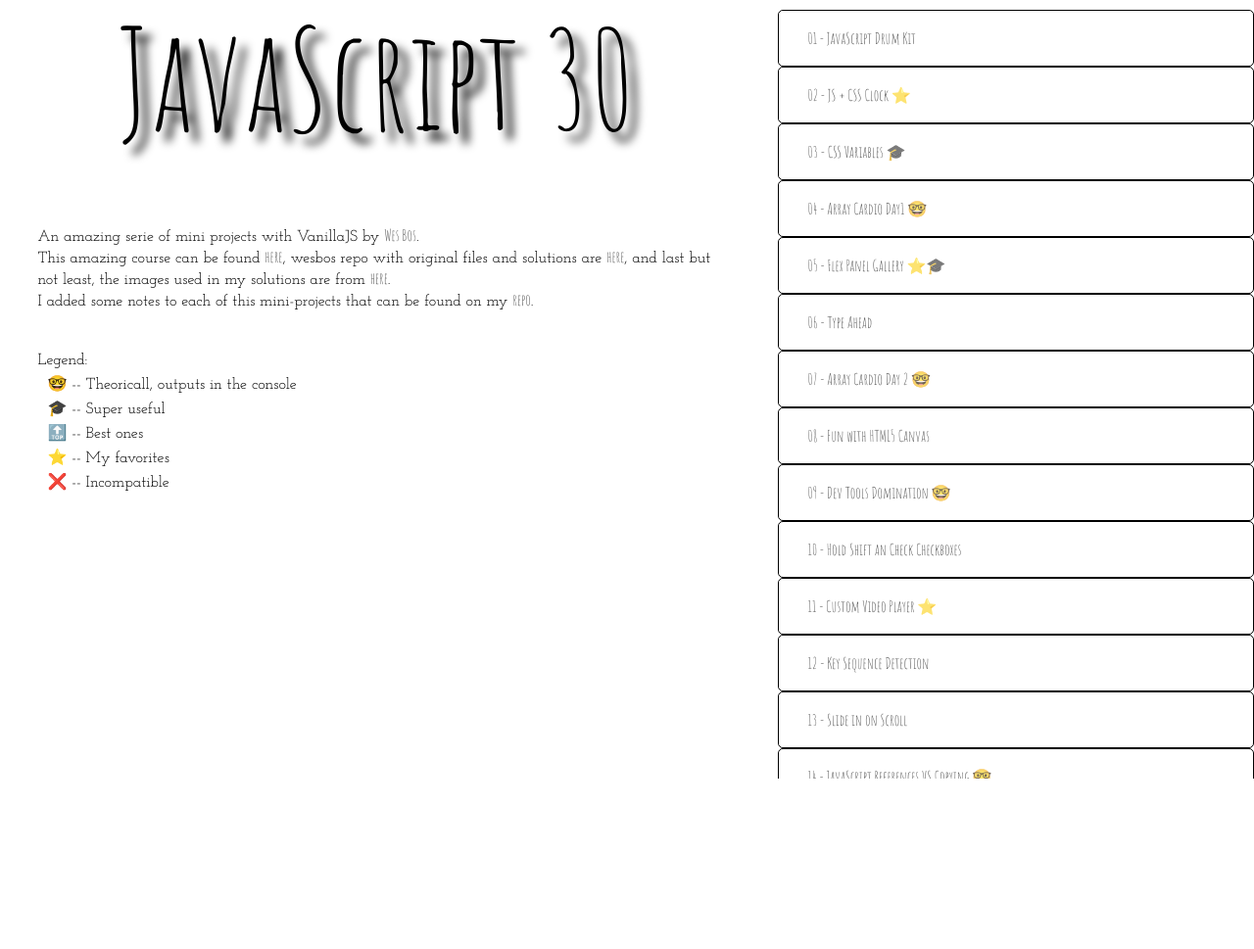
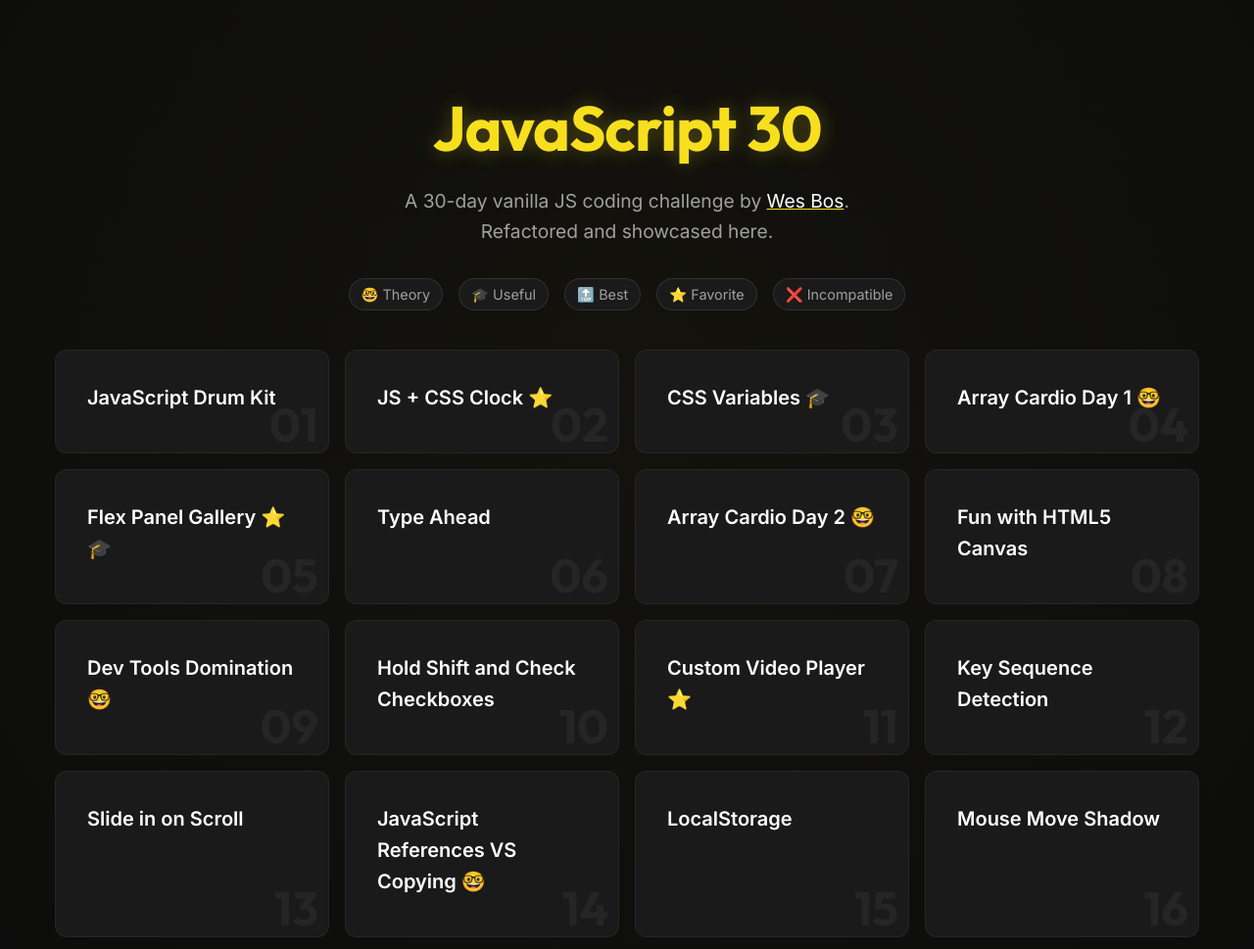
Before and after one commit to yhabib/JavaScript30, a plain HTML site: page index.html in a window 1280 px wide. Shown: the top 969 px of the page at 98% size. Before the commit the page ends 800 px from the top, so only its background shows below. Drawn offline with Linux system fonts and the light colour scheme.

Commit message:
refactor landing page

```diff
--- a/index.html
+++ b/index.html
@@ -1,96 +1,163 @@
 <!DOCTYPE html>
-<!--[if lt IE 7]>      <html class="no-js lt-ie9 lt-ie8 lt-ie7"> <![endif]-->
-<!--[if IE 7]>         <html class="no-js lt-ie9 lt-ie8"> <![endif]-->
-<!--[if IE 8]>         <html class="no-js lt-ie9"> <![endif]-->
-<!--[if gt IE 8]><!-->
-<html class="no-js">
-<!--<![endif]-->
-
+<html lang="en">
 <head>
-	<meta charset="utf-8">
-	<meta http-equiv="X-UA-Compatible" content="IE=edge">
-	<title>My JavaScript30</title>
-	<meta name="description" content="">
-	<meta name="viewport" content="width=device-width, initial-scale=1">
+    <meta charset="UTF-8">
+    <meta name="viewport" content="width=device-width, initial-scale=1.0">
+    <title>JavaScript30 Showcase</title>
+    <link rel="stylesheet" href="styles.css">
+    <link rel="preconnect" href="https://fonts.googleapis.com">
+    <link rel="preconnect" href="https://fonts.gstatic.com" crossorigin>
+    <link href="https://fonts.googleapis.com/css2?family=Inter:wght@400;600;700&family=Outfit:wght@700&display=swap" rel="stylesheet">
     <link rel="shortcut icon" type="image/png" href="./resources/favicon.ico">
-	<link rel="stylesheet" href="styles.css">
-	<link href="https://fonts.googleapis.com/css?family=Amatic+SC|Josefin+Slab" rel="stylesheet">
 </head>
-
 <body>
-	<!--[if lt IE 7]>
-			<p class="browsehappy">You are using an <strong>outdated</strong> browser. Please <a href="#">upgrade your browser</a> to improve your experience.</p>
-		<![endif]-->
-
-	<div class="left">
-		<div class="description">
-			<h1>JavaScript 30</h1>
-			<p>
-				An amazing serie of mini projects with VanillaJS by <a href="https://github.com/wesbos" target="blank">Wes Bos</a>. <br>
-				This amazing course can be found <a href="https://javascript30.com/" target="blank">here</a>, wesbos repo with original files and solutions are <a href="https://github.com/wesbos/JavaScript30" target="blank">here</a>,
-				and last but not least, the images used in my solutions are from <a href="http://deathtothestockphoto.com/" target="blank">here</a>. <br>
-				I added some notes to each of this mini-projects that can be found on my <a href="https://github.com/yhabib/JavaScript30" target="blank">repo</a>.
+    <div class="background-glob"></div>
+    <header class="header">
+        <div class="container">
+            <h1 class="title">JavaScript 30</h1>
+            <p class="subtitle">
+                A 30-day vanilla JS coding challenge by <a href="https://github.com/wesbos" target="_blank" rel="noopener noreferrer">Wes Bos</a>.
+                <br>Refactored and showcased here.
             </p>
-			<ul>Legend:
-				<li>🤓 -- Theoricall, outputs in the console</li>
-				<li>🎓 -- Super useful</li>
-				<li>🔝 -- Best ones</li>
-				<li>⭐  -- My favorites</li>
-				<li>❌ -- Incompatible</li>
-			</ul>
-			<!--<img src="resources/JS30.png" alt="Course image">-->
+            <div class="legend">
+                <span>🤓 Theory</span>
+                <span>🎓 Useful</span>
+                <span>🔝 Best</span>
+                <span>⭐ Favorite</span>
+                <span>❌ Incompatible</span>
             </div>
         </div>
+    </header>
 
-	<div class="right">
-		<div class="links">
-			<a class="link" target="blank" href="./01 - JavaScript Drum Kit/index.html">JavaScript Drum Kit</a>
-			<a class="link" target="blank" href="./02 - JS + CSS Clock/index.html">JS + CSS Clock ⭐</a>
-			<a class="link" target="blank" href="./03 - CSS Variables/index.html">CSS Variables 🎓</a>
-			<a class="link" target="blank" href="./04 - Array Cardio Day 1/index.html">Array Cardio Day1 🤓</a>
-			<a class="link" target="blank" href="./05 - Flex Panel Gallery/index.html">Flex Panel Gallery ⭐🎓</a>
-			<a class="link" target="blank" href="./06 - Type Ahead/index.html">Type Ahead</a>
-			<a class="link" target="blank" href="./07 - Array Cardio Day 2/index.html">Array Cardio Day 2 🤓</a>
-			<a class="link" target="blank" href="./08 - Fun with HTML5 Canvas/index.html">Fun with HTML5 Canvas</a>
-			<a class="link" target="blank" href="./09 - Dev Tools Domination/index.html">Dev Tools Domination 🤓</a>
-			<a class="link" target="blank" href="./10 - Hold Shift and Check Checkboxes/index.html">Hold Shift an Check Checkboxes</a>
-			<a class="link" target="blank" href="./11 - Custom Video Player/index.html">Custom Video Player ⭐</a>
-			<a class="link" target="blank" href="./12 - Key Sequence Detection/index.html">Key Sequence Detection</a>
-			<a class="link" target="blank" href="./13 - Slide in on Scroll/index.html">Slide in on Scroll</a>
-			<a class="link" target="blank" href="./14 - JavaScript References VS Copying/index.html">JavaScript References VS Copying 🤓</a>
-			<a class="link" target="blank" href="./15 - LocalStorage/index.html">LocalStorage</a>
-			<a class="link" target="blank" href="./16 - Mouse Move Shadow/index.html">Mouse Move Shadow</a>
-			<a class="link" target="blank" href="./17 - Sort Without Articles/index.html">Sort Without Articles 🎓</a>
-			<a class="link" target="blank" href="./18 - Adding Up Times with Reduce/index.html">Adding Up Times with Reduce 🤓</a>
-			<a class="link" target="blank" href="./19 - Webcam Fun/index.html">Webcam Fun 🔝</a>
-			<a class="link" target="blank" href="./20 - Speech Detection/index.html">Speech Detection 🔝</a>
-			<a class="link" target="blank" href="./21 - Geolocation/index.html">Geolocation ❌</a>
-			<a class="link" target="blank" href="./22 - Follow Along Link Highlighter/index.html">Follow Along Link Highlighter 🎓</a>
-			<a class="link" target="blank" href="./23 - Speech Synthesis/index.html">Speech Systenshis 🔝</a>
-			<a class="link" target="blank" href="./24 - Sticky Nav/index.html">Sticky Nav ⭐🎓</a>
-			<a class="link" target="blank" href="./25 - Event Capture, Propagation, Bubbling and Once/index.html">Event Capture, Propagation, Bubbling and Once 🤓</a>
-			<a class="link" target="blank" href="./26 - Stripe Follow Along Nav/index.html">Stripe Follow Along Nav ⭐</a>
-			<a class="link" target="blank" href="./27 - Click and Drag/index.html">Click and Drag 🎓</a>
-			<a class="link" target="blank" href="./28 - Video Speed Controller/index.html">Video Speed Controller</a>
-			<a class="link" target="blank" href="./29 - Countdown Timer/index.html">Countdown Timer ⭐</a>
-			<a class="link" target="blank" href="./30 - Whack A Mole/index.html">Whack A Mole</a>
+    <main class="main container">
+        <div class="grid">
+            <a href="./01 - JavaScript Drum Kit/index.html" class="card">
+                <span class="card-number">01</span>
+                <span class="card-title">JavaScript Drum Kit</span>
+            </a>
+            <a href="./02 - JS + CSS Clock/index.html" class="card">
+                <span class="card-number">02</span>
+                <span class="card-title">JS + CSS Clock ⭐</span>
+            </a>
+            <a href="./03 - CSS Variables/index.html" class="card">
+                <span class="card-number">03</span>
+                <span class="card-title">CSS Variables 🎓</span>
+            </a>
+            <a href="./04 - Array Cardio Day 1/index.html" class="card">
+                <span class="card-number">04</span>
+                <span class="card-title">Array Cardio Day 1 🤓</span>
+            </a>
+            <a href="./05 - Flex Panel Gallery/index.html" class="card">
+                <span class="card-number">05</span>
+                <span class="card-title">Flex Panel Gallery ⭐🎓</span>
+            </a>
+            <a href="./06 - Type Ahead/index.html" class="card">
+                <span class="card-number">06</span>
+                <span class="card-title">Type Ahead</span>
+            </a>
+            <a href="./07 - Array Cardio Day 2/index.html" class="card">
+                <span class="card-number">07</span>
+                <span class="card-title">Array Cardio Day 2 🤓</span>
+            </a>
+            <a href="./08 - Fun with HTML5 Canvas/index.html" class="card">
+                <span class="card-number">08</span>
+                <span class="card-title">Fun with HTML5 Canvas</span>
+            </a>
+            <a href="./09 - Dev Tools Domination/index.html" class="card">
+                <span class="card-number">09</span>
+                <span class="card-title">Dev Tools Domination 🤓</span>
+            </a>
+            <a href="./10 - Hold Shift and Check Checkboxes/index.html" class="card">
+                <span class="card-number">10</span>
+                <span class="card-title">Hold Shift and Check Checkboxes</span>
+            </a>
+            <a href="./11 - Custom Video Player/index.html" class="card">
+                <span class="card-number">11</span>
+                <span class="card-title">Custom Video Player ⭐</span>
+            </a>
+            <a href="./12 - Key Sequence Detection/index.html" class="card">
+                <span class="card-number">12</span>
+                <span class="card-title">Key Sequence Detection</span>
+            </a>
+            <a href="./13 - Slide in on Scroll/index.html" class="card">
+                <span class="card-number">13</span>
+                <span class="card-title">Slide in on Scroll</span>
+            </a>
+            <a href="./14 - JavaScript References VS Copying/index.html" class="card">
+                <span class="card-number">14</span>
+                <span class="card-title">JavaScript References VS Copying 🤓</span>
+            </a>
+            <a href="./15 - LocalStorage/index.html" class="card">
+                <span class="card-number">15</span>
+                <span class="card-title">LocalStorage</span>
+            </a>
+            <a href="./16 - Mouse Move Shadow/index.html" class="card">
+                <span class="card-number">16</span>
+                <span class="card-title">Mouse Move Shadow</span>
+            </a>
+            <a href="./17 - Sort Without Articles/index.html" class="card">
+                <span class="card-number">17</span>
+                <span class="card-title">Sort Without Articles 🎓</span>
+            </a>
+            <a href="./18 - Adding Up Times with Reduce/index.html" class="card">
+                <span class="card-number">18</span>
+                <span class="card-title">Adding Up Times with Reduce 🤓</span>
+            </a>
+            <a href="./19 - Webcam Fun/index.html" class="card">
+                <span class="card-number">19</span>
+                <span class="card-title">Webcam Fun 🔝</span>
+            </a>
+            <a href="./20 - Speech Detection/index.html" class="card">
+                <span class="card-number">20</span>
+                <span class="card-title">Speech Detection 🔝</span>
+            </a>
+            <a href="./21 - Geolocation/index.html" class="card">
+                <span class="card-number">21</span>
+                <span class="card-title">Geolocation ❌</span>
+            </a>
+            <a href="./22 - Follow Along Link Highlighter/index.html" class="card">
+                <span class="card-number">22</span>
+                <span class="card-title">Follow Along Link Highlighter 🎓</span>
+            </a>
+            <a href="./23 - Speech Synthesis/index.html" class="card">
+                <span class="card-number">23</span>
+                <span class="card-title">Speech Synthesis 🔝</span>
+            </a>
+            <a href="./24 - Sticky Nav/index.html" class="card">
+                <span class="card-number">24</span>
+                <span class="card-title">Sticky Nav ⭐🎓</span>
+            </a>
+            <a href="./25 - Event Capture, Propagation, Bubbling and Once/index.html" class="card">
+                <span class="card-number">25</span>
+                <span class="card-title">Event Capture... 🤓</span>
+            </a>
+            <a href="./26 - Stripe Follow Along Nav/index.html" class="card">
+                <span class="card-number">26</span>
+                <span class="card-title">Stripe Follow Along Nav ⭐</span>
+            </a>
+            <a href="./27 - Click and Drag/index.html" class="card">
+                <span class="card-number">27</span>
+                <span class="card-title">Click and Drag 🎓</span>
+            </a>
+            <a href="./28 - Video Speed Controller/index.html" class="card">
+                <span class="card-number">28</span>
+                <span class="card-title">Video Speed Controller</span>
+            </a>
+            <a href="./29 - Countdown Timer/index.html" class="card">
+                <span class="card-number">29</span>
+                <span class="card-title">Countdown Timer ⭐</span>
+            </a>
+            <a href="./30 - Whack A Mole/index.html" class="card">
+                <span class="card-number">30</span>
+                <span class="card-title">Whack A Mole</span>
+            </a>
         </div>
+    </main>
+
+    <footer class="footer">
+        <div class="container">
+            <p>Made with ❤️ by <a href="https://github.com/yhabib" target="_blank" rel="noopener noreferrer">Yusef</a></p>
         </div>
+    </footer>
 </body>
-
-
-<script>
-	var links = document.querySelectorAll('.link');
-	links.forEach(function(item, i) {
-		i++;
-		var link = `${i > 9 ? i : '0' + i} - ${item.textContent}`;
-		item.textContent = link;
-	});
-
-</script>
-
 </html>
-
-<!--
-var old_element = document.getElementById("btn");
-var new_element = old_element.cloneNode(true);-->
--- a/styles.css
+++ b/styles.css
@@ -1,144 +1,206 @@
-/* http://meyerweb.com/eric/tools/css/reset/
-   v2.0 | 20110126
-   License: none (public domain)
-*/
-
-html, body, div, span, applet, object, iframe, h1, h2, h3, h4, h5, h6, p, blockquote, pre, a, abbr, acronym, address, big, cite, code, del, dfn, em, img, ins, kbd, q, s, samp, small, strike, strong, sub, sup, tt, var, b, u, i, center, dl, dt, dd, ol, ul, li, fieldset, form, label, legend, table, caption, tbody, tfoot, thead, tr, th, td, article, aside, canvas, details, embed, figure, figcaption, footer, header, hgroup, menu, nav, output, ruby, section, summary, time, mark, audio, video {
-	margin: 0;
-	padding: 0;
-	border: 0;
-	font-size: 100%;
-	font: inherit;
-	vertical-align: baseline;
+:root {
+    --bg-color: #0d0d0d;
+    --card-bg: #1a1a1a;
+    --card-bg-hover: #252525;
+    --text-primary: #ffffff;
+    --text-secondary: #a0a0a0;
+    --accent-color: #f7df1e; /* JS Yellow */
+    --accent-glow: rgba(247, 223, 30, 0.3);
+    --font-heading: 'Outfit', sans-serif;
+    --font-body: 'Inter', sans-serif;
+    --spacing-sm: 8px;
+    --spacing-md: 16px;
+    --spacing-lg: 32px;
+    --border-radius: 12px;
+    --transition-speed: 0.3s;
 }
 
-
-/* HTML5 display-role reset for older browsers */
-
-article, aside, details, figcaption, figure, footer, header, hgroup, menu, nav, section {
-	display: block;
+* {
+    box-sizing: border-box;
+    margin: 0;
+    padding: 0;
 }
 
 body {
-	line-height: 1;
+    background-color: var(--bg-color);
+    color: var(--text-primary);
+    font-family: var(--font-body);
+    line-height: 1.6;
+    min-height: 100vh;
+    display: flex;
+    flex-direction: column;
+    overflow-x: hidden;
 }
 
-ol, ul {
-	list-style: none;
+/* Background Glob Effect */
+.background-glob {
+    position: fixed;
+    top: -50%;
+    left: -50%;
+    width: 200%;
+    height: 200%;
+    background: radial-gradient(circle at center, var(--accent-glow) 0%, transparent 60%);
+    opacity: 0.1;
+    z-index: -1;
+    pointer-events: none;
 }
 
-blockquote, q {
-	quotes: none;
+.container {
+    max-width: 1200px;
+    margin: 0 auto;
+    padding: 0 var(--spacing-md);
+    width: 100%;
 }
 
-blockquote:before, blockquote:after, q:before, q:after {
-	content: '';
-	content: none;
+/* Header */
+.header {
+    padding: 80px 0 40px;
+    text-align: center;
 }
 
-table {
-	border-collapse: collapse;
-	border-spacing: 0;
+.title {
+    font-family: var(--font-heading);
+    font-size: 4rem;
+    margin-bottom: var(--spacing-sm);
+    color: var(--accent-color);
+    text-shadow: 0 0 20px var(--accent-glow);
+    letter-spacing: -1px;
 }
 
-a {
-	text-decoration: none;
+.subtitle {
+    color: var(--text-secondary);
+    font-size: 1.2rem;
+    margin-bottom: var(--spacing-lg);
 }
 
-* {
-	box-sizing: border-box;
+.subtitle a {
+    color: var(--text-primary);
+    text-decoration: underline;
+    text-decoration-color: var(--accent-color);
+    transition: color var(--transition-speed);
 }
 
-html, body {
-	height: 100%;
-	width: 100%;
+.subtitle a:hover {
+    color: var(--accent-color);
 }
 
-body {
-	display: flex;
-	flex-flow: row nowrap;
-	font-family: 'Josefin Slab', serif;
+.legend {
+    display: flex;
+    justify-content: center;
+    gap: var(--spacing-md);
+    flex-wrap: wrap;
+    font-size: 0.9rem;
+    color: var(--text-secondary);
 }
 
-
-/*a {
-	font-family: 'Amatic SC', cursive;
-	color: rgba(5, 5, 5, .7);
-	cursor: pointer;
-}
-a:hover {
-	color: rgba(5, 5, 5, 1);
-	font-size: 18px;
-	font-weight: bold;
-}*/
-
-.left {
-	width: 60%;
+.legend span {
+    background: var(--card-bg);
+    padding: 4px 12px;
+    border-radius: 20px;
+    border: 1px solid rgba(255, 255, 255, 0.1);
 }
 
-.description {
-	width: 90%;
-	margin: 0 auto;
-	line-height: 20px;
+/* Main Grid */
+.main {
+    flex: 1;
+    padding-bottom: 60px;
 }
 
-.left h1 {
-	font-size: 142px;
-	font-family: 'Amatic SC', cursive;
-	text-align: center;
-	margin-top: 70px;
-	margin-bottom: 140px;
-	text-shadow: 10px 10px 10px #000;
+.grid {
+    display: grid;
+    grid-template-columns: repeat(auto-fill, minmax(280px, 1fr));
+    gap: var(--spacing-md);
 }
 
-.left img {
-	width: 70%;
-	display: block;
-	height: auto;
-	margin: 20px auto;
-	border: 1px solid black;
-	padding: 1px;
-	border-radius: 5px;
+/* Cards */
+.card {
+    background: var(--card-bg);
+    border-radius: var(--border-radius);
+    padding: var(--spacing-lg);
+    text-decoration: none;
+    color: var(--text-primary);
+    transition: transform var(--transition-speed), background-color var(--transition-speed), box-shadow var(--transition-speed);
+    border: 1px solid rgba(255, 255, 255, 0.05);
+    display: flex;
+    flex-direction: column;
+    justify-content: space-between;
+    height: 100%;
+    position: relative;
+    overflow: hidden;
 }
 
-.left ul {
-	margin-top: 40px;
-}
-.left ul li {
-	margin-left: 10px;
-	padding-top: 5px;
-}
-.right {
-	width: 38%;
-	height: calc(100% - 15px);
-	overflow-y: scroll;
-	margin: 10px 0 5px 2%;
+.card:hover {
+    transform: translateY(-5px);
+    background-color: var(--card-bg-hover);
+    box-shadow: 0 10px 30px rgba(0, 0, 0, 0.3);
+    border-color: rgba(255, 255, 255, 0.1);
 }
 
-.right .links {
-	width: 100%;
-	height: 100%;
-	display: flex;
-	flex-flow: column nowrap;
+.card::before {
+    content: '';
+    position: absolute;
+    top: 0;
+    left: 0;
+    width: 100%;
+    height: 4px;
+    background: linear-gradient(90deg, var(--accent-color), transparent);
+    opacity: 0;
+    transition: opacity var(--transition-speed);
 }
 
-.links .link {
-	width: 100%;
-	height: 100%;
-	border: 1px solid black;
-	border-radius: 5px;
-	padding: 20px 0;
-	padding-left: 30px;
+.card:hover::before {
+    opacity: 1;
 }
 
-a {
-	font-family: 'Amatic SC', cursive;
-	color: rgba(5, 5, 5, .7);
-	cursor: pointer;
+.card-number {
+    font-family: var(--font-heading);
+    font-size: 3rem;
+    color: rgba(255, 255, 255, 0.05);
+    font-weight: 700;
+    position: absolute;
+    bottom: -10px;
+    right: 10px;
+    transition: color var(--transition-speed), transform var(--transition-speed);
 }
 
-.links .link:hover {
-	color: rgba(5, 5, 5, 1);
-	font-size: 18px;
-	font-weight: bold;
+.card:hover .card-number {
+    color: rgba(247, 223, 30, 0.1);
+    transform: scale(1.1);
 }
+
+.card-title {
+    font-weight: 600;
+    font-size: 1.25rem;
+    z-index: 1;
+    margin-bottom: var(--spacing-sm);
+}
+
+/* Footer */
+.footer {
+    text-align: center;
+    padding: 40px 0;
+    color: var(--text-secondary);
+    font-size: 0.9rem;
+    border-top: 1px solid rgba(255, 255, 255, 0.05);
+}
+
+.footer a {
+    color: var(--text-primary);
+    text-decoration: none;
+    transition: opacity var(--transition-speed);
+}
+
+.footer a:hover {
+    opacity: 0.8;
+}
+
+/* Responsive */
+@media (max-width: 768px) {
+    .title {
+        font-size: 2.5rem;
+    }
+
+    .grid {
+        grid-template-columns: repeat(auto-fill, minmax(100%, 1fr));
+    }
+}
```
Lines whose indentation alone changed are shown as unchanged.
